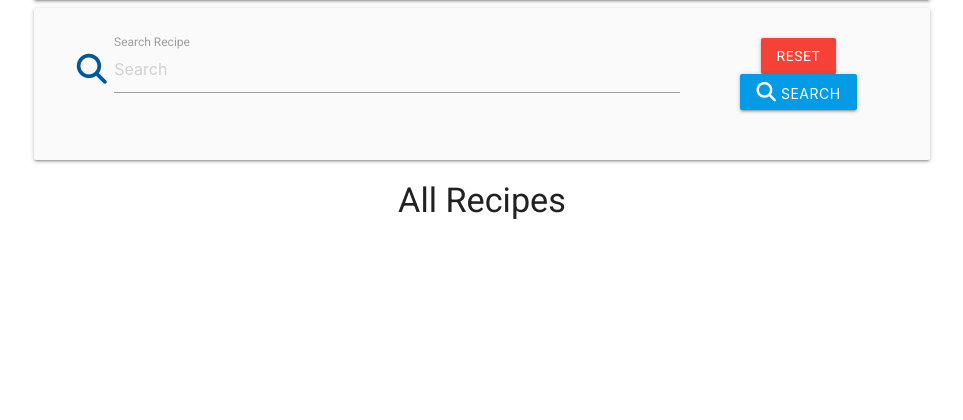
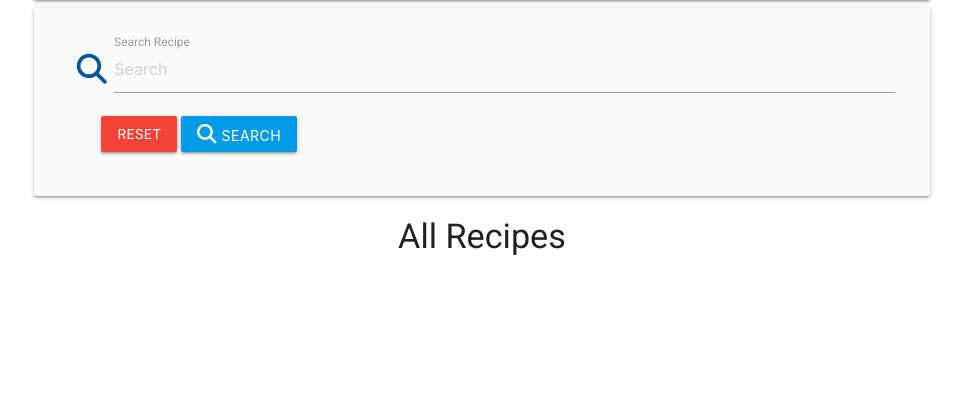
Before and after one commit to mariusmilitaru32/TimeToCook, a Flask app: page /allrecipes in a window 1280 px wide. Shown: the part 64-484 px from the top of the page, without its empty margins (158-1121 px from the left). Run offline with Flask 3, Linux system fonts and the light colour scheme; data that the repository does not hold is empty; some libraries are stand-ins or nearby versions.

```diff
--- a/timetocook/templates/allrecipes.html
+++ b/timetocook/templates/allrecipes.html
@@ -3,15 +3,15 @@
 
 <div class="row card-panel grey lighten-5">
     <form action="{{ url_for('search') }}" method="GET" class="col s12">
-        <div class="row valign-wrapper center-align">
+        <div class="row center-align">
             <div class="input-field col s12">
                 <i class="fas fa-search prefix light-blue-text text-darken-4"></i>
                 <input type="text" name="query" id="query" placeholder="Search" class="validate" minlength="3" required>
                 <label for="query">Search Recipe</label>
             </div>
             <div class="col s12 m4">
-                <a href="{{ url_for('allrecipes') }}" class="red btn text-shadow">Reset</a>
-                <button type="submit" class="btn light-blue darken-1 text-shadow">
+                <a href="{{ url_for('allrecipes') }}" class="red btn">Reset</a>
+                <button type="submit" class="btn light-blue darken-1">
                     <i class="fas fa-search"></i> Search</button>
             </div>
         </div>
```
Also changed, not shown: README.md, documentation/design/colors.png (added).
